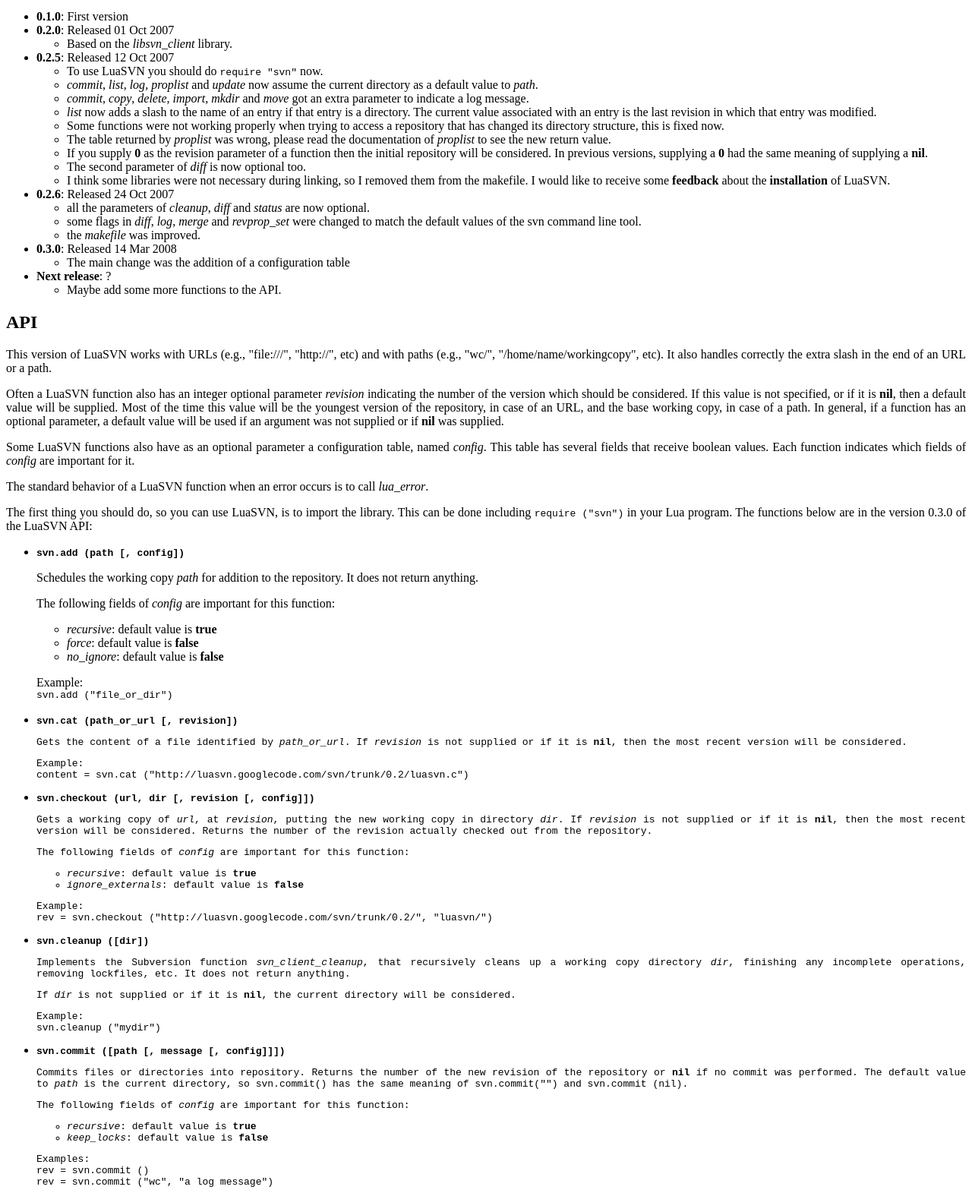
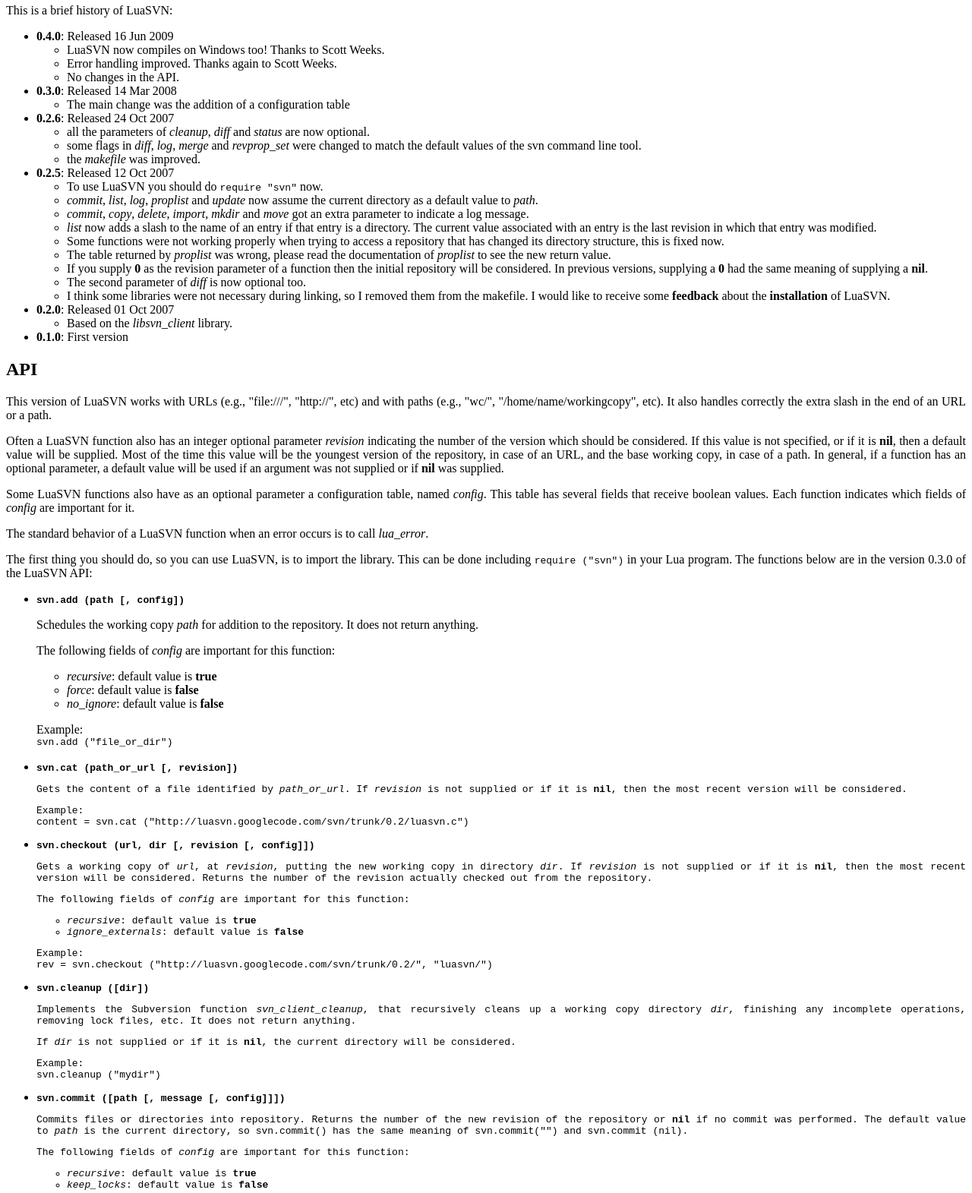
Before and after one commit to amery/luasvn, a plain HTML site: page doc/index.html in a window 1280 px wide. Shown: the part 731-2302 px from the top of the page at 76% size. Drawn offline with Linux system fonts and the light colour scheme.

Commit message:
LuaSVN 0.4.0 - now compiles on Windows!
* LuaSVN now compiles on Windows too! Thanks to Scott Weeks.
* Error handling improved. Thanks again to Scott Weeks.
* No changes in the API.

```diff
--- a/doc/index.html
+++ b/doc/index.html
@@ -5,6 +5,7 @@
 <body bgcolor="white">
 
 <h1>LuaSVN - Using Subversion from Lua</h1>
+<font color="white">lua svn lua subversion lua</font>
 <hr>
 
 <h3>
@@ -76,14 +77,30 @@ This is a brief history of LuaSVN:
 
 <ul>
 
-<li><b>0.1.0</b>: First version
-
-<li><b>0.2.0</b>: Released 01 Oct 2007
-
+<li><b>0.4.0</b>: Released 16 Jun 2009
 <ul>
-	<li>Based on the <i>libsvn_client</i> library.
+	<li>LuaSVN now compiles on Windows too! Thanks to Scott Weeks.
+	<li>Error handling improved. Thanks again to Scott Weeks.
+	<li>No changes in the API.
 </ul>
 
+
+<li><b>0.3.0</b>: Released 14 Mar 2008
+<ul>
+	<li>The main change was the addition of a configuration table
+</ul>
+
+
+<li><b>0.2.6</b>: Released 24 Oct 2007
+<ul>
+	<li>all the parameters of <i>cleanup</i>, <i>diff</i> and <i>status</i> are now
+	optional.
+
+	<li>some flags in <i>diff</i>, <i>log</i>, <i>merge</i> and <i>revprop_set</i>
+	were changed to match the default values of the svn command line tool.
+
+	<li>the <i>makefile</i> was improved.
+</ul>
 
 <li><b>0.2.5</b>: Released 12 Oct 2007
 <ul>
@@ -114,31 +131,15 @@ This is a brief history of LuaSVN:
 	<li>I think some libraries were not necessary during linking, so I removed them
 	from the makefile. I would like to receive some <b>feedback</b> about the
 	<b>installation</b> of LuaSVN.
-
 </ul>
 
-<li><b>0.2.6</b>: Released 24 Oct 2007
+<li><b>0.2.0</b>: Released 01 Oct 2007
+
 <ul>
-	<li>all the parameters of <i>cleanup</i>, <i>diff</i> and <i>status</i> are now
-	optional.
-
-	<li>some flags in <i>diff</i>, <i>log</i>, <i>merge</i> and <i>revprop_set</i>
-	were changed to match the default values of the svn command line tool.
-
-	<li>the <i>makefile</i> was improved.
-
+	<li>Based on the <i>libsvn_client</i> library.
 </ul>
 
-<li><b>0.3.0</b>: Released 14 Mar 2008
-<ul>
-	<li>The main change was the addition of a configuration table
-</ul>
-
-
-<li><b>Next release</b>: ?
-<ul>
-	<li>Maybe add some more functions to the API.
-</ul>
+<li><b>0.1.0</b>: First version
 
 </ul>
 
@@ -243,7 +244,7 @@ The following fields of <i>config</i> are important for this function:
 <p align="justify">
 Implements the Subversion function <i>svn_client_cleanup</i>, that
 recursively cleans up a working copy directory <i>dir</i>, finishing
-any incomplete operations, removing lockfiles, etc. It does not
+any incomplete operations, removing lock files, etc. It does not
 return anything.
 </p>
 
```
Also changed, not shown: 1 other file.
